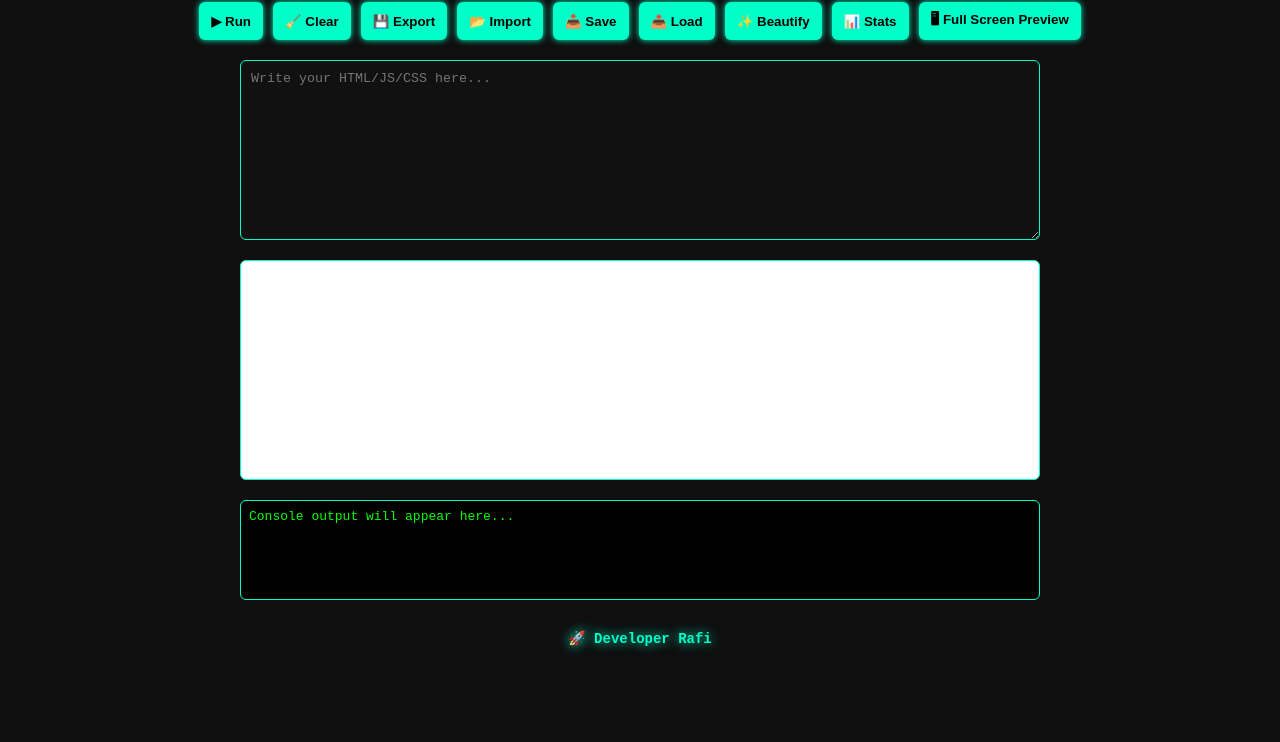
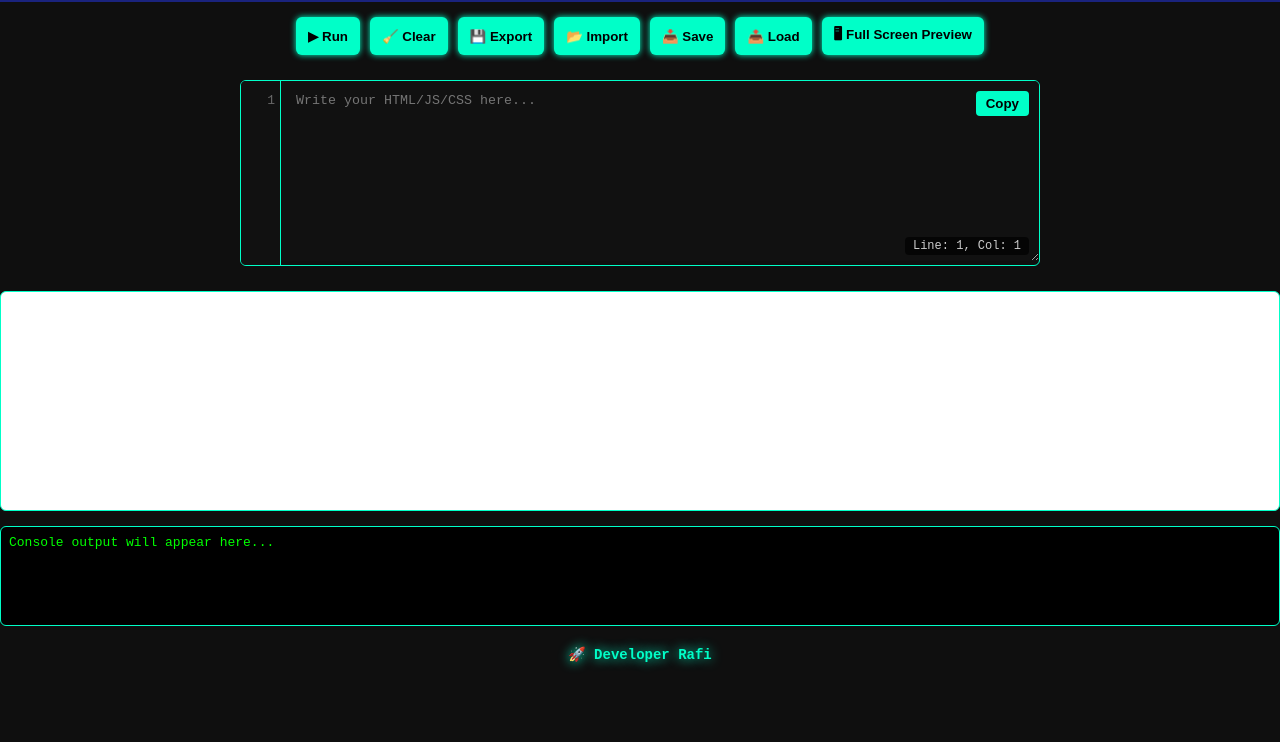
Before and after one commit to rafi3434290/Coderuner, a plain HTML site: page index.html in a window 1280 px wide. Shown: the part 58-800 px from the top of the page. Drawn offline with Linux system fonts and the light colour scheme.

Commit message:
Update index.html

```diff
--- a/index.html
+++ b/index.html
@@ -1,4 +1,5 @@
-<!DOCTYPE html><html lang="en">
+<!DOCTYPE html>
+<html lang="en">
 <head>
   <meta charset="UTF-8">
   <meta name="viewport" content="width=device-width, initial-scale=1.0">
@@ -11,6 +12,7 @@
       --light-bg: #f0f0f0;
       --light-fg: #222;
       --light-accent: #0077ff;
+      --header-bg: #1a237e;
     }
     * { box-sizing: border-box; }
     body {
@@ -23,20 +25,19 @@
       background: var(--light-bg); color: var(--light-fg);
     }
     header {
-      width: 100%; background: #111;
-      padding: 10px; text-align: center;
+      width: 100%; background: var(--header-bg);
+      padding: 15px; text-align: center;
       font-size: 20px; font-weight: bold;
-      text-shadow: 0 0 6px var(--fg);
+      color: white;
       display: flex; justify-content: space-between; align-items: center;
     }
-    #datetime { font-size: 13px; color: #ccc; }
     .menu-button {
-      background: transparent; color: var(--fg);
+      background: transparent; color: white;
       border: none; font-size: 24px;
       cursor: pointer; margin-left: 10px;
     }
     .menu-dropdown {
-      position: absolute; top: 50px; right: 10px;
+      position: absolute; top: 60px; right: 10px;
       background: #1c1c1c; border: 1px solid var(--fg);
       border-radius: 5px; display: none;
       flex-direction: column;
@@ -49,7 +50,7 @@
       width: 200px;
     }
     .toolbar {
-      margin: 10px; display: flex;
+      margin: 15px 0; display: flex;
       flex-wrap: wrap; gap: 10px; justify-content: center;
       max-width: 95%;
     }
@@ -63,22 +64,53 @@
     .toolbar button:hover {
       background: var(--accent); color: #fff;
     }
+    .editor-container {
+      position: relative;
+      width: 90%; max-width: 800px;
+      margin: 10px 0;
+      border: 1px solid var(--fg);
+      border-radius: 6px;
+      overflow: hidden;
+    }
+    .line-numbers {
+      position: absolute;
+      left: 0; top: 0; bottom: 0;
+      width: 40px;
+      padding: 10px 5px;
+      background: #111;
+      color: #666;
+      text-align: right;
+      border-right: 1px solid var(--fg);
+      overflow-y: hidden;
+      user-select: none;
+      line-height: 1.5;
+    }
     textarea, iframe, #console {
-      width: 90%; max-width: 800px;
-      border-radius: 6px; border: 1px solid var(--fg);
-      margin: 10px 0; font-family: monospace;
+      width: 100%;
+      font-family: monospace;
     }
     textarea {
-      height: 180px; padding: 10px;
-      background: #111; color: #0f0;
+      height: 180px;
+      padding: 10px 10px 10px 55px;
+      background: #111;
+      color: #0f0;
+      resize: vertical;
+      border: none;
+      outline: none;
+      line-height: 1.5;
     }
     iframe {
       height: 220px; background: #fff;
+      margin: 15px 0;
+      border: 1px solid var(--fg);
+      border-radius: 6px;
     }
     #console {
       height: 100px; background: #000;
       color: #0f0; overflow-y: auto;
       padding: 8px; font-size: 13px;
+      border: 1px solid var(--fg);
+      border-radius: 6px;
     }
     footer {
       margin: 20px 0; font-size: 14px;
@@ -103,42 +135,98 @@
       padding: 10px; font-weight: bold; cursor: pointer;
     }
     .hidden { display: none; }
+    #copyBtn {
+      position: absolute;
+      right: 10px;
+      top: 10px;
+      background: var(--fg);
+      color: #000;
+      border: none;
+      padding: 5px 10px;
+      border-radius: 4px;
+      cursor: pointer;
+      font-weight: bold;
+      z-index: 2;
+    }
+    #copyBtn:hover {
+      background: var(--accent);
+      color: white;
+    }
+    #cursor-position {
+      position: absolute;
+      right: 10px;
+      bottom: 10px;
+      background: rgba(0, 0, 0, 0.7);
+      color: #ccc;
+      padding: 2px 8px;
+      border-radius: 4px;
+      font-size: 12px;
+      z-index: 2;
+    }
+    .syntax-highlight {
+      color: #ff79c6; /* Pink for tags */
+    }
+    .syntax-highlight.attr {
+      color: #50fa7b; /* Green for attributes */
+    }
+    .syntax-highlight.value {
+      color: #f1fa8c; /* Yellow for values */
+    }
   </style>
 </head>
 <body>
   <header>
     <div>⚡ Rafi's Ultimate Code Runner</div>
-    <div id="datetime"></div>
     <button class="menu-button" onclick="toggleMenu()">☰</button>
     <div class="menu-dropdown" id="menu">
       <button onclick="aiSuggest()">🤖 AI Code Suggest</button>
       <button onclick="apkGuide()">📱 Make APK</button>
       <button onclick="toggleTheme()">🌙 Toggle Theme</button>
+      <button onclick="toggleSyntaxHighlight()">🌈 Toggle Syntax</button>
       <input type="color" onchange="customizeColor(this.value)" title="Pick Theme Color" />
     </div>
-  </header>  <div class="toolbar">
+  </header>
+
+  <div class="toolbar">
     <button onclick="runCode()">▶ Run</button>
     <button onclick="clearAll()">🧹 Clear</button>
     <button onclick="exportCode()">💾 Export</button>
     <button onclick="importCode()">📂 Import</button>
     <button onclick="saveCode()">📥 Save</button>
     <button onclick="loadCode()">📤 Load</button>
-    <button onclick="beautifyCode()">✨ Beautify</button>
-    <button onclick="showStats()">📊 Stats</button>
     <button onclick="showFullPreview()">🖥 Full Screen Preview</button>
-  </div>  <textarea id="editor" placeholder="Write your HTML/JS/CSS here..."></textarea>  <iframe id="preview" sandbox="allow-scripts allow-same-origin"></iframe>
-  <div id="console">Console output will appear here...</div>  <div id="fullscreenPreview">
+  </div>
+
+  <div class="editor-container">
+    <div class="line-numbers" id="lineNumbers">1</div>
+    <textarea id="editor" placeholder="Write your HTML/JS/CSS here..."></textarea>
+    <button id="copyBtn" onclick="copyCode()">Copy</button>
+    <div id="cursor-position">Line: 1, Col: 1</div>
+  </div>
+
+  <iframe id="preview" sandbox="allow-scripts allow-same-origin"></iframe>
+
+  <div id="console">Console output will appear here...</div>
+
+  <div id="fullscreenPreview">
     <button id="closePreview" onclick="closeFullPreview()">✖ Close</button>
     <iframe id="fullscreenFrame"></iframe>
-  </div>  <footer>
+  </div>
+
+  <footer>
     🚀 Developer Rafi
-  </footer>  <script src="https://cdn.jsdelivr.net/npm/js-beautify/js/lib/beautify.js"></script>  <script>
+  </footer>
+
+  <script>
     const editor = document.getElementById('editor');
     const preview = document.getElementById('preview');
     const consoleBox = document.getElementById('console');
     const menu = document.getElementById('menu');
     const fullscreen = document.getElementById('fullscreenPreview');
     const fullscreenFrame = document.getElementById('fullscreenFrame');
+    const lineNumbers = document.getElementById('lineNumbers');
+    const cursorPosition = document.getElementById('cursor-position');
+    let syntaxHighlightEnabled = false;
 
     function toggleMenu() {
       menu.style.display = menu.style.display === 'flex' ? 'none' : 'flex';
@@ -165,6 +253,8 @@
       preview.srcdoc = '';
       fullscreenFrame.srcdoc = '';
       consoleBox.innerText = 'Console output will appear here...';
+      updateLineNumbers();
+      updateCursorPosition();
     }
 
     function exportCode() {
@@ -181,7 +271,12 @@
       input.accept = '.html,.txt';
       input.onchange = () => {
         const reader = new FileReader();
-        reader.onload = () => editor.value = reader.result;
+        reader.onload = () => {
+          editor.value = reader.result;
+          updateLineNumbers();
+          updateCursorPosition();
+          if (syntaxHighlightEnabled) applySyntaxHighlight();
+        };
         reader.readAsText(input.files[0]);
       };
       input.click();
@@ -194,18 +289,30 @@
 
     function loadCode() {
       editor.value = localStorage.getItem('rafi_code') || '';
-    }
-
-    function beautifyCode() {
-      editor.value = js_beautify(editor.value);
-    }
-
-    function showStats() {
-      alert(`Lines: ${editor.value.split('\n').length}\nCharacters: ${editor.value.length}`);
+      updateLineNumbers();
+      updateCursorPosition();
+      if (syntaxHighlightEnabled) applySyntaxHighlight();
     }
 
     function toggleTheme() {
       document.body.classList.toggle('light');
+    }
+
+    function toggleSyntaxHighlight() {
+      syntaxHighlightEnabled = !syntaxHighlightEnabled;
+      if (syntaxHighlightEnabled) {
+        applySyntaxHighlight();
+      } else {
+        editor.style.color = '#0f0';
+      }
+      alert(syntaxHighlightEnabled ? '🌈 Syntax highlighting enabled' : '❌ Syntax highlighting disabled');
+    }
+
+    function applySyntaxHighlight() {
+      // Simple syntax highlighting for demo purposes
+      const code = editor.value;
+      // This is a basic example - you might want to use a proper library
+      editor.style.color = '#bd93f9'; // Default color for text
     }
 
     function apkGuide() {
@@ -229,8 +336,50 @@
       fullscreen.style.display = 'none';
     }
 
-    setInterval(() => {
-      document.getElementById("datetime").innerText = new Date().toLocaleTimeString();
-    }, 1000);
-  </script></body>
+    function copyCode() {
+      editor.select();
+      document.execCommand('copy');
+      const copyBtn = document.getElementById('copyBtn');
+      copyBtn.textContent = 'Copied!';
+      setTimeout(() => {
+        copyBtn.textContent = 'Copy';
+      }, 2000);
+    }
+
+    function updateLineNumbers() {
+      const lines = editor.value.split('\n');
+      let numbers = '';
+      for (let i = 1; i <= lines.length; i++) {
+        // Add proper spacing for single-digit numbers
+        numbers += (i < 10 ? ' ' + i : i) + '\n';
+      }
+      lineNumbers.innerHTML = numbers;
+    }
+
+    function updateCursorPosition() {
+      const cursorPos = editor.selectionStart;
+      const text = editor.value.substring(0, cursorPos);
+      const line = text.split('\n').length;
+      const col = text.split('\n').pop().length + 1;
+      cursorPosition.textContent = `Line: ${line}, Col: ${col}`;
+    }
+
+    editor.addEventListener('input', () => {
+      updateLineNumbers();
+      updateCursorPosition();
+      if (syntaxHighlightEnabled) applySyntaxHighlight();
+    });
+
+    editor.addEventListener('scroll', () => {
+      lineNumbers.scrollTop = editor.scrollTop;
+    });
+
+    editor.addEventListener('click', updateCursorPosition);
+    editor.addEventListener('keyup', updateCursorPosition);
+
+    // Initialize
+    updateLineNumbers();
+    updateCursorPosition();
+  </script>
+</body>
 </html>
```
